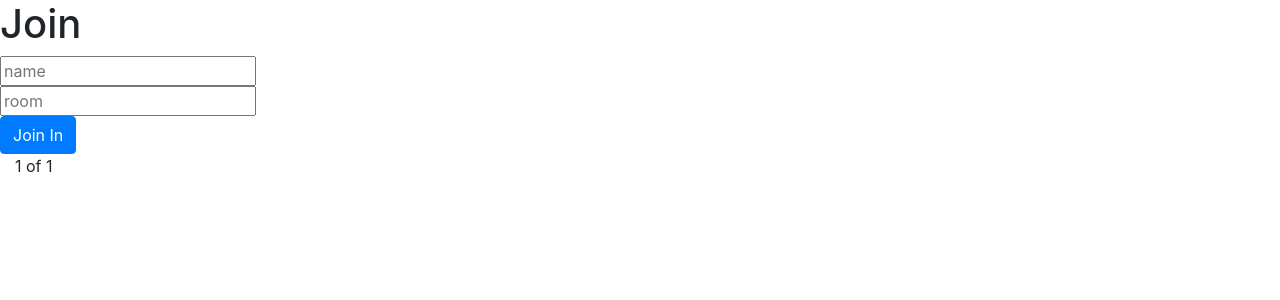
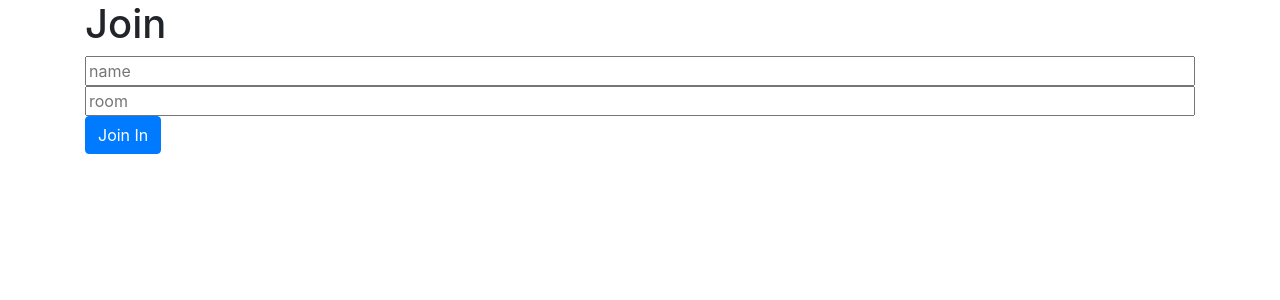
Before and after one commit to Becklin/chatapp, a React (Create React App) app in the folder client/: page / in a window 1280 px wide. Shown: the top 300 px of the page. Built offline with nearby package versions, Linux system fonts and the light colour scheme.

Commit message:
add style

```diff
--- a/client/src/App.scss
+++ b/client/src/App.scss
@@ -1 +1 @@
-@import "~bootstrap/scss/bootstrap";
+@import '~bootstrap/scss/bootstrap';
--- a/client/src/components/Chat/Chat.js
+++ b/client/src/components/Chat/Chat.js
@@ -2,6 +2,7 @@ import React, { useState, useEffect } from 'react';
 import { useLocation } from 'react-router-dom';
 import qs from 'query-string';
 import io from 'socket.io-client';
+import { Container } from 'react-bootstrap';
 import Input from '../Input/Input';
 import InfoBar from '../InfoBar/InfoBar';
 import Messages from '../Messages/Messages';
@@ -15,41 +16,44 @@ const Chat = () => {
   const [messages, setMessages] = useState([]);
 
   const ENDPOINT = 'localhost:5000';
-    useEffect(()=>{
+  useEffect(() => {
     const { name, room } = qs.parse(search);
     socket = io(ENDPOINT);
     setName(name);
     setRoom(room);
     console.log(socket);
-      socket.emit('join', { name, room }, () => {
-      });
+    socket.emit('join', { name, room }, () => {});
 
     return () => {
       socket.emit('disconnect');
       socket.off();
-      }
+    };
   }, [ENDPOINT, search]);
 
-    useEffect(()=>{
+  useEffect(() => {
     // wierd
-        socket.on('message', (message) => {
+    socket.on('message', message => {
       setMessages([...messages, message]);
-        })
+    });
   }, [messages]);
 
-    const sendMessage = (event) => {
+  const sendMessage = event => {
     event.preventDefault();
-        if(message) {
+    if (message) {
       socket.emit('sendMessage', message, () => setMessage(''));
     }
-    }
+  };
   return (
-        <div>
+    <Container fluid>
       <InfoBar room={room} />
       <Messages messages={messages} name={name} />
-            <Input message={message} setMessage={setMessage} sendMessage={sendMessage} />
-        </div>
-    )
+      <Input
+        message={message}
+        setMessage={setMessage}
+        sendMessage={sendMessage}
+      />
+    </Container>
+  );
 };
 
 export default Chat;
--- a/client/src/components/Input/Input.css
+++ b/client/src/components/Input/Input.css
@@ -0,0 +1,5 @@
+.chat__form {
+  position: fixed;
+  bottom: 0px;
+  width: 100%;
+}
--- a/client/src/components/Input/Input.js
+++ b/client/src/components/Input/Input.js
@@ -1,16 +1,23 @@
 import React from 'react';
-
+import { Row, Col } from 'react-bootstrap';
 import './Input.css';
 
-const Input = ({message, setMessage, sendMessage}) => (
-    <form className="form">
+const Input = ({ message, setMessage, sendMessage }) => (
+  <form className="chat__form">
+    <Row>
+      <Col sm={8}>
         <input
-            value={message}
-            onChange={(event) => setMessage(event.target.value)}
-            onKeyPress={event => event.key === 'Enter' ? setMessage(event):null}
+          value={message}
+          onChange={event => setMessage(event.target.value)}
+          onKeyPress={event =>
+            event.key === 'Enter' ? setMessage(event) : null
+          }
         />
-        <button onClick={(event) => sendMessage(event)}>send</button>
-    </form>
+      </Col>
+      <Col sm={4}>
+        <button onClick={event => sendMessage(event)}>send</button>
+      </Col>
+    </Row>
+  </form>
 );
-
 export default Input;
--- a/client/src/components/Join/Join.js
+++ b/client/src/components/Join/Join.js
@@ -8,20 +8,28 @@ const Join = () => {
   const [room, setRoom] = useState('');
 
   return (
-        <div className="join-wrapper">
+    <Container>
       <h1>Join</h1>
-            <div><input placeholder="name" onChange={(e) => setName(e.target.value)} /></div>
-            <div><input placeholder="room" onChange={(e) => setRoom(e.target.value)} /></div>
-            <Link onClick={event => (!name||!room) ? event.preventDefault(): null} to={`/chat?name=${name}&room=${room}`}>
-                <Button className="button" type="submit">Join In</Button>
+      <input
+        className="chat__input"
+        placeholder="name"
+        onChange={e => setName(e.target.value)}
+      />
+      <input
+        className="chat__input"
+        placeholder="room"
+        onChange={e => setRoom(e.target.value)}
+      />
+      <Link
+        onClick={event => (!name || !room ? event.preventDefault() : null)}
+        to={`/chat?name=${name}&room=${room}`}
+      >
+        <Button className="btn-primary" type="submit">
+          Join In
+        </Button>
       </Link>
-            <Container fluid>
-                <Row>
-                    <Col>1 of 1</Col>
-                </Row>
     </Container>
-        </div>
-    )
+  );
 };
 
 export default Join;
--- a/client/src/components/Join/join.scss
+++ b/client/src/components/Join/join.scss
@@ -0,0 +1,3 @@
+.chat__input {
+  width: 100%;
+}
--- a/client/src/index.js
+++ b/client/src/index.js
@@ -1,6 +1,6 @@
 import React from 'react';
 import ReactDom from 'react-dom';
-import 'bootstrap/dist/css/bootstrap.min.css';
+// import 'bootstrap/dist/css/bootstrap.min.css';
 import './App.scss';
 import App from './App';
 
```
Lines whose indentation alone changed are shown as unchanged.
